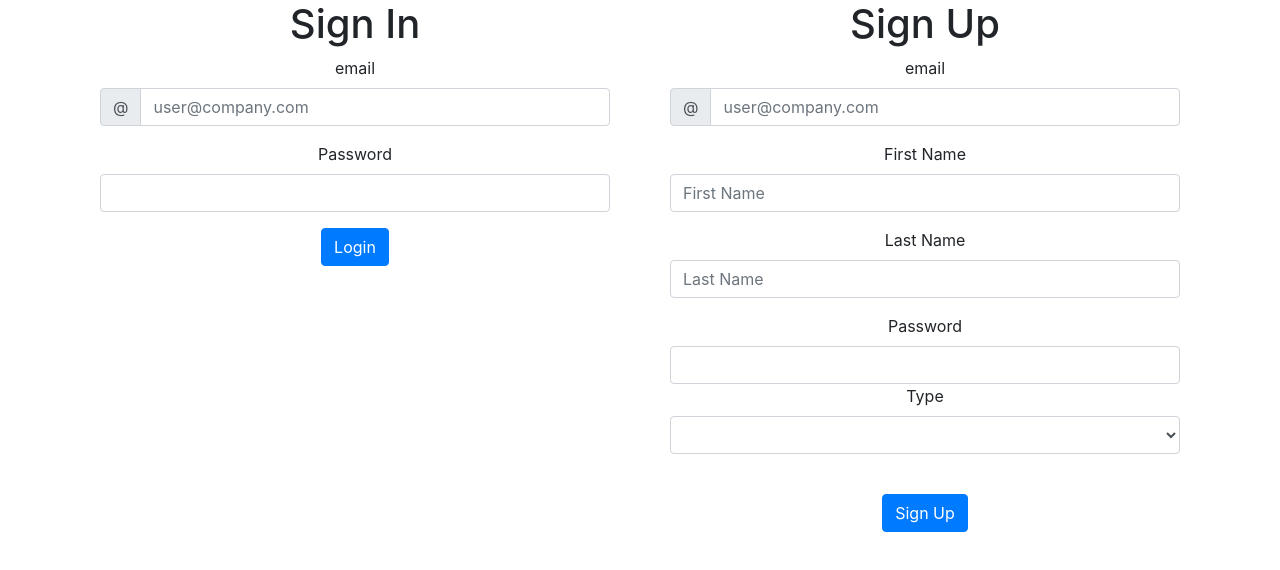
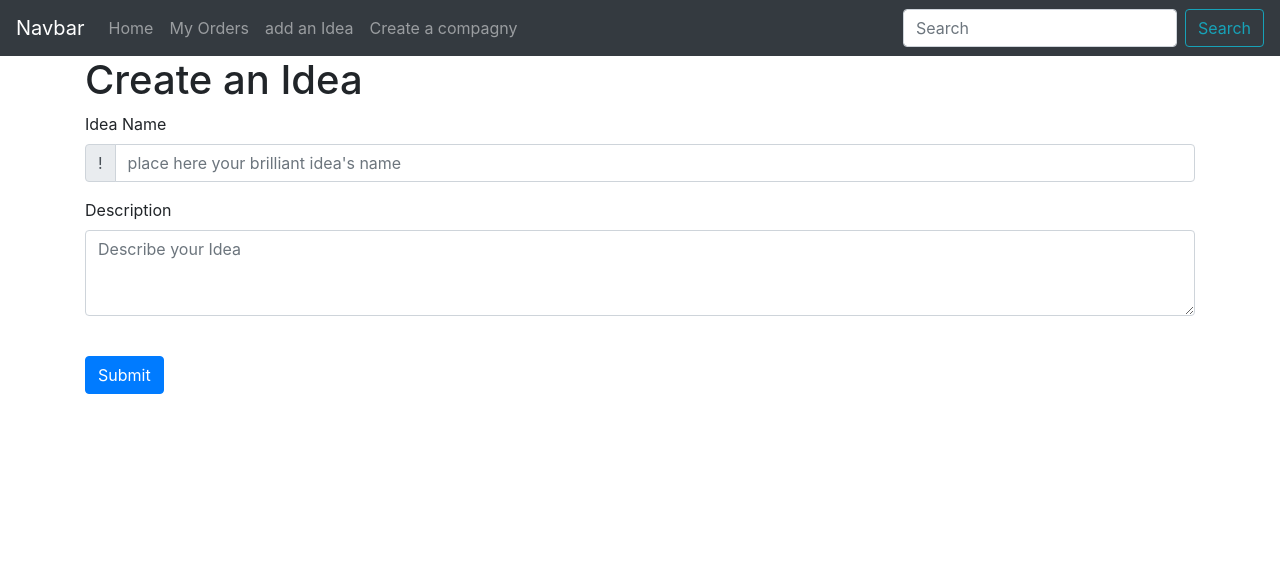
Before and after one commit to MLEKMAD/PROJET-SI, a React (Create React App) app in the folder front_end/: page / in a window 1280 px wide. Shown: the top 570 px of the page. Built offline with nearby package versions, Linux system fonts and the light colour scheme.

Commit message:
front end after resolving merge conflict

```diff
--- a/front_end/src/App.css
+++ b/front_end/src/App.css
@@ -1,6 +1,6 @@
-.App {
+/* .App {
   text-align: center;
-}
+} */
 
 .App-logo {
   height: 40vmin;
--- a/front_end/src/App.js
+++ b/front_end/src/App.js
@@ -4,11 +4,17 @@ import './App.css';
 
 
 import SignInUp from './components/SignInUp/SignInUp';
+import { CIRHome } from './components/CIR/CIRHome';
+import { CIRNavbar} from './components/CIR/CIRNavbar';
+import {AddIdea} from './components/Client/AddIdea'
+import {CNavbar} from './components/Client/CNavbar'
+
 
 function App() {
   return (
     <div className="App">
-    <SignInUp/>
+    <CNavbar/>
+    <AddIdea/>
     </div>
   );
 }
--- /dev/null
+++ b/front_end/src/components/CIR/CIRHome.js
@@ -0,0 +1,23 @@
+import React, { Component } from 'react';
+import {Jumbotron} from 'react-bootstrap';
+
+export class CIRHome extends Component{
+    render(){
+        return(
+            <div>
+                <Jumbotron>
+                    <h1>Request name</h1>
+                    <p>description</p>
+                    <p>
+                        <button variant='primary'>
+                            Details
+                        </button>
+                    </p>
+                </Jumbotron>
+            </div>
+        )
+
+
+    }
+}
+export default CIRHome;
--- /dev/null
+++ b/front_end/src/components/CIR/CIRNavbar.js
@@ -0,0 +1,25 @@
+import React,{Component} from 'react';
+import {Nav,Navbar,Form,FormControl,Button } from 'react-bootstrap';
+
+export class CIRNavbar extends Component{
+
+    render(){
+        return(
+            <div>
+  <Navbar bg="dark" variant="dark">
+    <Navbar.Brand href="#home">Navbar</Navbar.Brand>
+    <Nav className="mr-auto">
+      <Nav.Link href="#home">Home</Nav.Link>
+      <Nav.Link href="#features">Features</Nav.Link>
+      <Nav.Link href="#pricing">Pricing</Nav.Link>
+    </Nav>
+    <Form inline>
+      <FormControl type="text" placeholder="Search" className="mr-sm-2" />
+      <Button variant="outline-info">Search</Button>
+    </Form>
+  </Navbar>
+
+</div>
+        )}
+}
+export default CIRNavbar;
--- /dev/null
+++ b/front_end/src/components/Client/AddIdea.js
@@ -0,0 +1,54 @@
+import React,{Component} from "react";
+import {Form,Container,InputGroup,Button} from "react-bootstrap";
+
+export class AddIdea extends Component{
+render(){
+    return (
+
+        <Container >
+                            <h1>Create an Idea</h1>
+                            <Form noValidate >
+                                <Form.Group >
+                                    <Form.Label>Idea Name</Form.Label>
+                                    <InputGroup>
+                                        <InputGroup.Prepend>
+                                            <InputGroup.Text id="inputGroupPrepend">!</InputGroup.Text>
+                                        </InputGroup.Prepend>
+                                        <Form.Control
+                                            type="text"
+                                            placeholder="place here your brilliant idea's name "
+                                            aria-describedby="inputGroupPrepend"
+                                            name="idea"
+
+                                        />
+
+                                    </InputGroup>
+                                </Form.Group>
+                                <Form.Group>
+
+                                    <Form.Label>Description</Form.Label>
+                                    <InputGroup>
+                                        <Form.Control
+                                            as='textarea'
+                                            rows="3"
+                                            type="text"
+                                            placeholder="Describe your Idea"
+                                            aria-describedby="inputGroupPrepend"
+                                            name="Description"
+
+                                        />
+
+                                    </InputGroup>
+                                </Form.Group>
+
+
+
+                            <br/>
+
+                                <Button type="submit">Submit</Button>
+                            </Form>
+                        </Container>
+    )
+}
+}
+export default AddIdea;
--- /dev/null
+++ b/front_end/src/components/Client/CNavbar.js
@@ -0,0 +1,26 @@
+import React,{Component} from 'react';
+import {Nav,Navbar,Form,FormControl,Button } from 'react-bootstrap';
+
+export class CNavbar extends Component{
+
+    render(){
+        return(
+            <div>
+  <Navbar bg="dark" variant="dark">
+    <Navbar.Brand href="#home">Navbar</Navbar.Brand>
+    <Nav className="mr-auto">
+      <Nav.Link href="#home">Home</Nav.Link>
+      <Nav.Link href="#orders">My Orders</Nav.Link>
+      <Nav.Link href="#idea">add an Idea</Nav.Link>
+      <Nav.Link href="#compagny">Create a compagny</Nav.Link>
+    </Nav>
+    <Form inline>
+      <FormControl type="text" placeholder="Search" className="mr-sm-2" />
+      <Button variant="outline-info">Search</Button>
+    </Form>
+  </Navbar>
+
+</div>
+        )}
+}
+export default CNavbar;
```
Also changed, not shown: front_end/src/components/GU/GUNavbar.js (added, +26 -0 lines), 2 other files (tests, documents, lock files or other folders).
